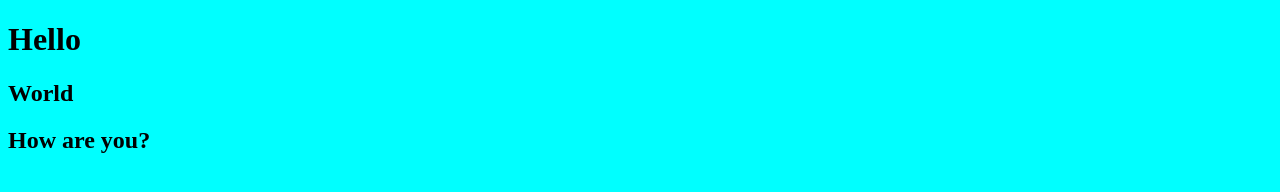
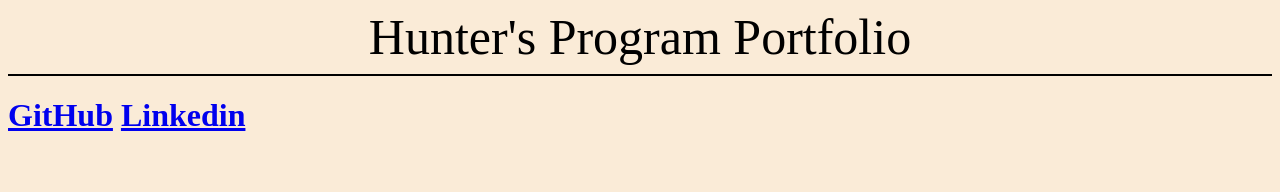
Before and after one commit to HunterMorrison97/huntermorrison97.github.io, a plain HTML site: page index.html in a window 1280 px wide. Drawn offline with Linux system fonts and the light colour scheme.

Commit message:
added nav links

```diff
--- a/index.html
+++ b/index.html
@@ -1,15 +1,20 @@
 <!DOCTYPE html>
 <html lang="en">
-<head>
-    <meta charset="UTF-8">
-    <meta http-equiv="X-UA-Compatible" content="IE=edge">
-    <meta name="viewport" content="width=device-width, initial-scale=1.0">
+  <head>
+    <meta charset="UTF-8" />
+    <meta http-equiv="X-UA-Compatible" content="IE=edge" />
+    <meta name="viewport" content="width=device-width, initial-scale=1.0" />
     <title>Document</title>
-    <link rel="stylesheet" href="style.css">
-</head>
-<body>
-    <h1>Hello</h1>
-    <h2>World</h2>
-    <h2>How are you?</h2>
-</body>
+    <link rel="stylesheet" href="style.css" />
+  </head>
+  <body>
+    <div class="flex-container">
+      <div class="flex-item1">Hunter's Program Portfolio</div>
+      <hr color="black" />
+      <h1>
+        <a href="https://github.com/HunterMorrison97">GitHub</a>
+        <a href="https://www.linkedin.com/in/hunter-morrison-390b31223/">Linkedin</a>
+      </h1>
+    </div>
+  </body>
 </html>
--- a/style.css
+++ b/style.css
@@ -1 +1,11 @@
-body {background-color: aqua;}
+body {background-color: antiquewhite;
+
+}
+
+.flex-item1 {
+    justify-content: center;
+    align-items: center;
+    display: flex;
+    font-size: 50px;
+
+}
```
